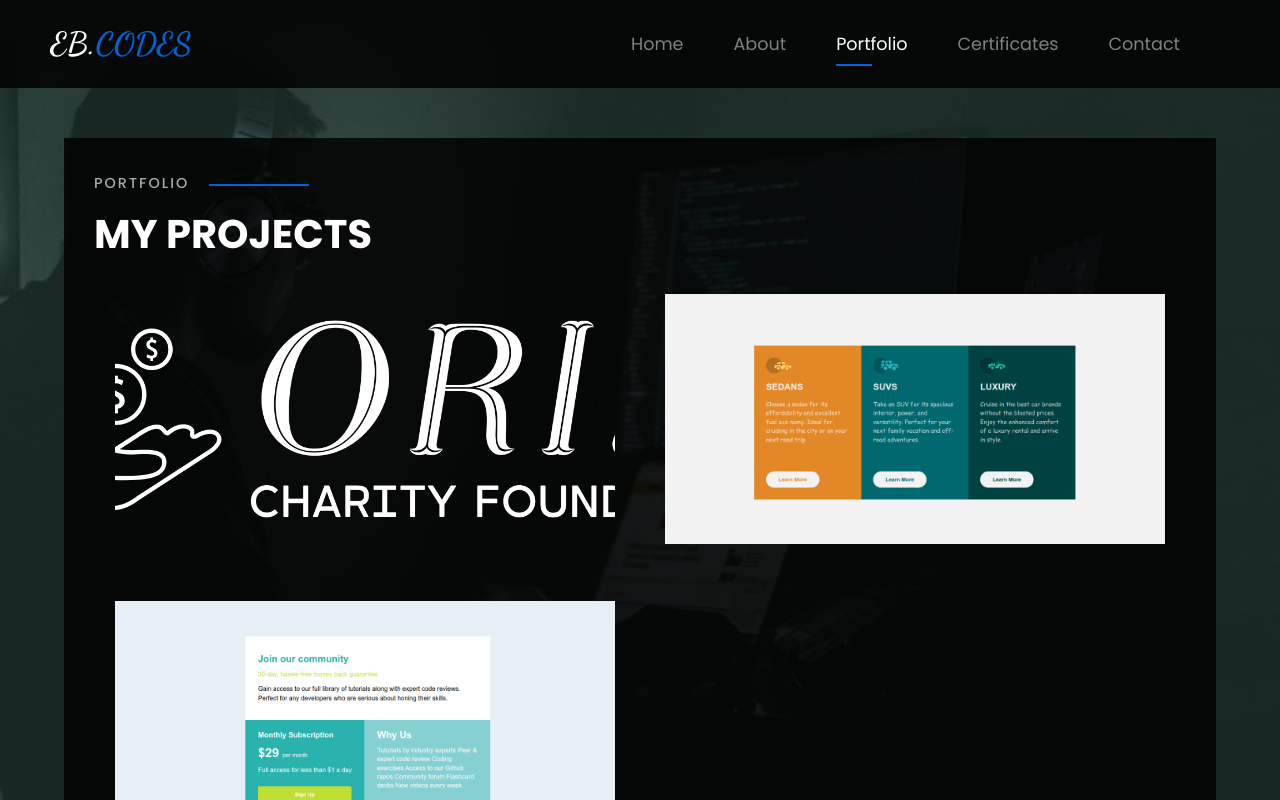
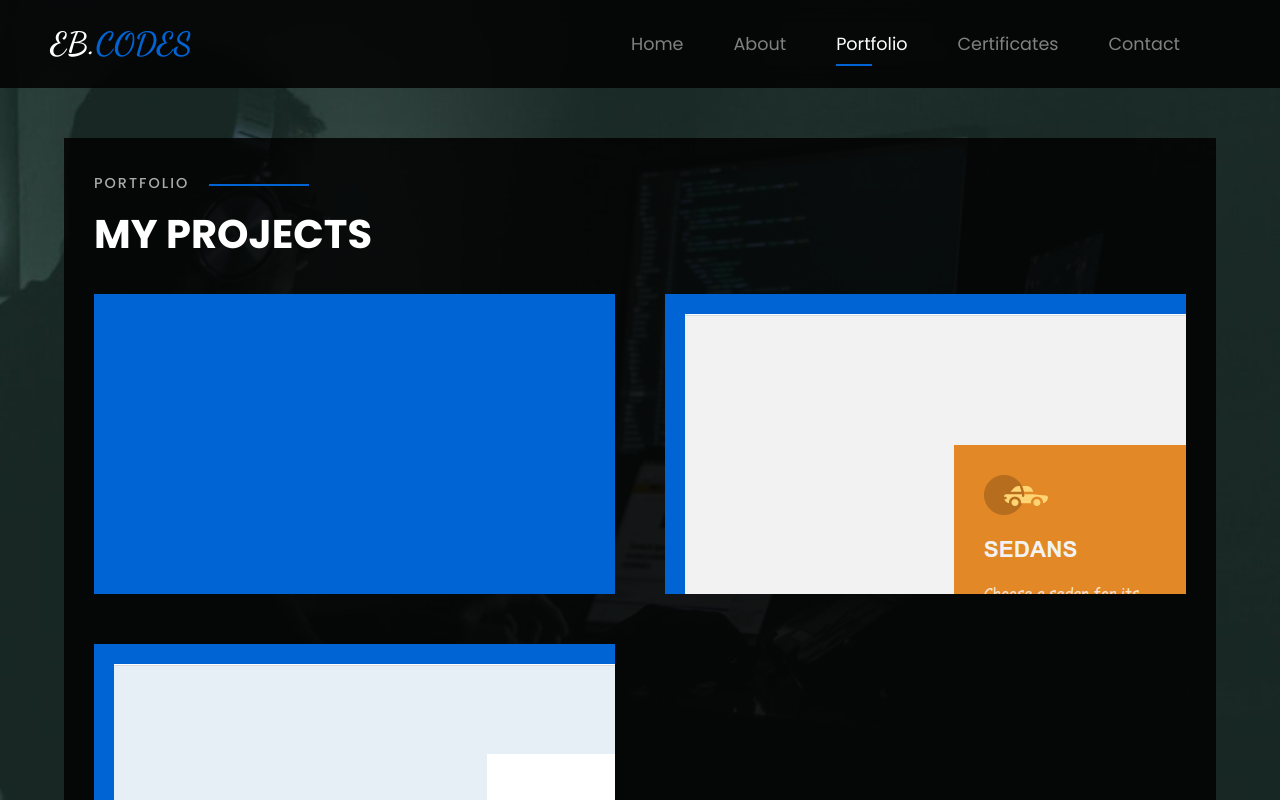
Before and after one commit to kwadwoambitious/My-Portfolio, a React (Create React App) app: page /portfolio in a window 1280 px wide. Shown: the top 800 px of the page. Built offline with nearby package versions, Linux system fonts and the light colour scheme.

Commit message:
Made changes to this file

```diff
--- a/src/App.css
+++ b/src/App.css
@@ -254,15 +254,24 @@ nav ul li{
   gap: 50px;
   justify-content: center;
 }
-.projects-container img, .cover{
+.wrapper > h1, .cover{
   max-width: 500px;
   width: 100%;
-  height: 250px;
-  object-fit: cover;
+  height: 100%;
 }
 .wrapper{
   position: relative;
   overflow: hidden;
+  background-color: #0164d5;
+  padding: 20px;
+  height: 300px;
+}
+.wrapper > h1{
+  font-size: 2em;
+  display: flex;
+  align-items: center;
+  justify-content: center;
+  text-align: center;
 }
 .cover{
   position: absolute;
@@ -274,6 +283,7 @@ nav ul li{
   justify-content: center;
   flex-direction: column;
   gap: 30px;
+  border: 1px solid white;
 }
 .cover a, .cover p{
   color: white;
```
